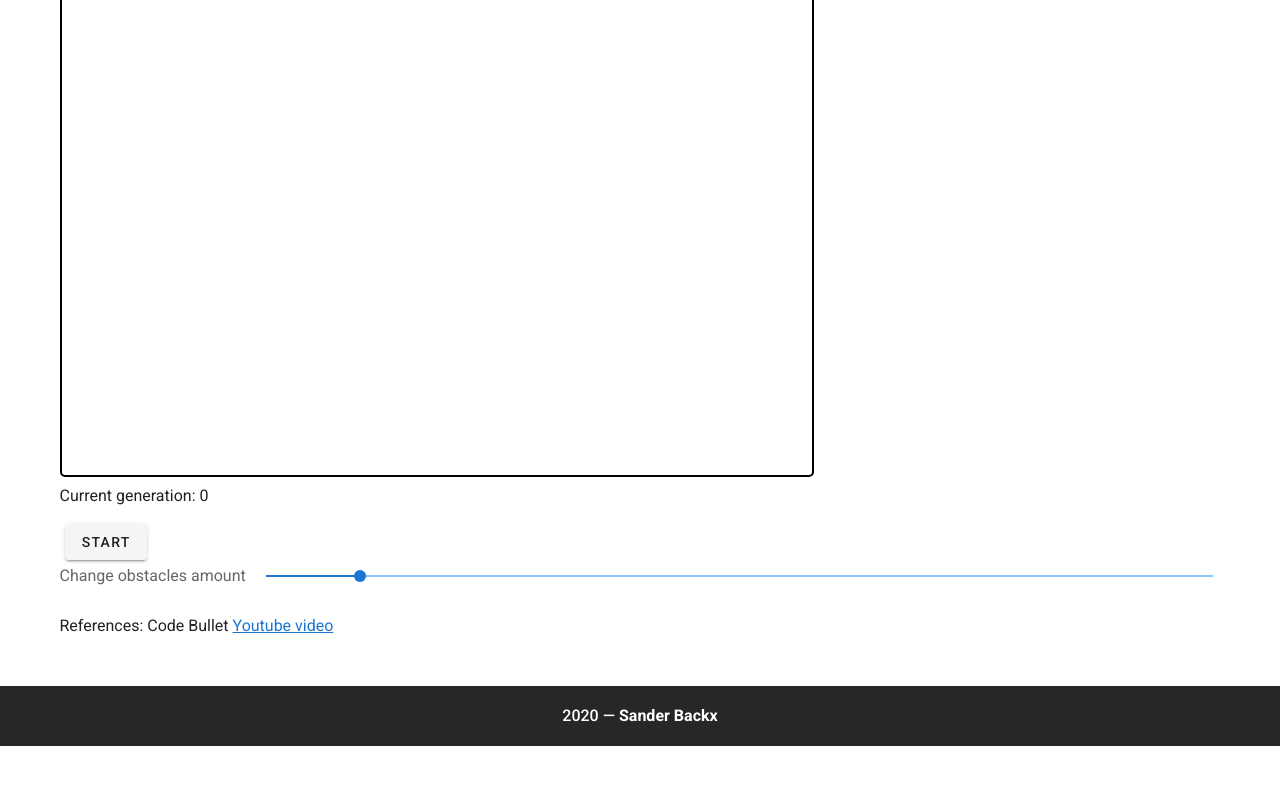
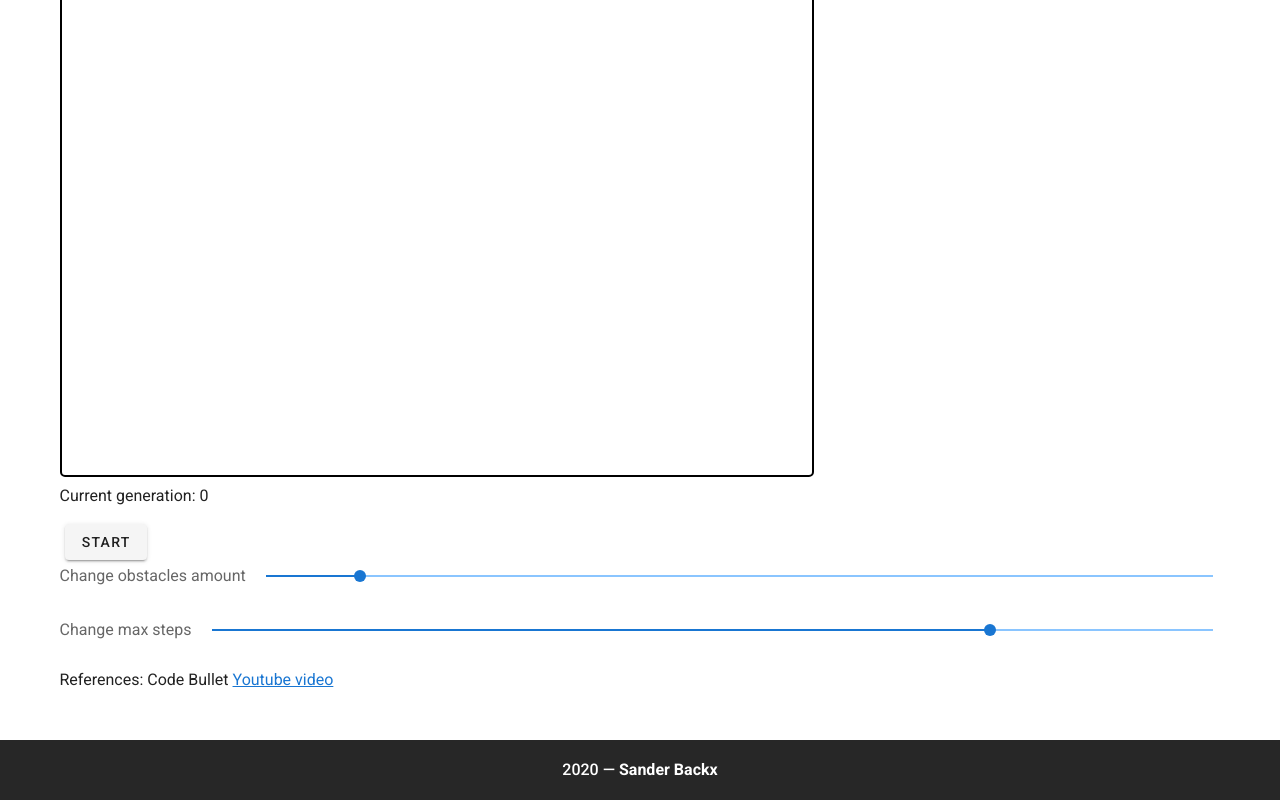
Before and after one commit to SanderBackx1/SanderBackx1.github.io, a Vue app: page /#/genalgo in a window 1280 px wide. Shown: the part 373-1173 px from the top of the page. Before the commit the page ends 1119 px from the top, so only its background shows below. Built offline with nearby package versions, Linux system fonts and the light colour scheme.

Commit message:
added max steps slider

```diff
--- a/src/assets/js/GeneticAlgorithm/dot.js
+++ b/src/assets/js/GeneticAlgorithm/dot.js
@@ -1,9 +1,9 @@
 export default class Dot {
-    constructor(pos) {
+    constructor(pos, brainsize) {
         this.pos = pos;
         this.vel = { x: 0, y: 0 };
         this.acc = { x: 0, y: 0 };
-        this.brain = new Brain(400);
+        this.brain = new Brain(brainsize);
         this.maxSpeed = 5
         this.dead = false;
         this.fitness = 0;
@@ -80,7 +80,8 @@ export default class Dot {
     }
 
     clone(startpos) {
-        const dot = new Dot(startpos, this.maxSpeed, this.maxSteps);
+        const dot = new Dot(startpos);
+        dot.maxSpeed =this.maxSpeed
         dot.brain = this.brain.clone();
         return dot;
     }
@@ -103,6 +104,21 @@ class Brain {
         this.directions = [];
         this.step = 0;
         this.randomize();
+    }
+    addNewSteps(amount){
+        for (let i = 0; i < amount; i++) {
+            let randomAngle = this.getRandomInt(Math.PI * 2);
+            const vector = {
+                x: Math.cos(randomAngle),
+                y: Math.sin(randomAngle),
+            };
+            this.directions.push(vector);
+        }
+    }
+    removeSteps(amount){
+        for(let i=0; i<amount;i++){
+            this.directions.pop();
+        }
     }
     randomize() {
         this.directions = [];
--- a/src/assets/js/GeneticAlgorithm/population.js
+++ b/src/assets/js/GeneticAlgorithm/population.js
@@ -3,19 +3,29 @@ export default class Population {
     constructor(size) {
         this.size = size;
         this.dots = [];
-        this.fillPopulation();
         this.generation = 1;
         this.bestDot = 0;
+        this.brainsize = 400;
+        this.fillPopulation();
 
     }
     fillPopulation() {
         this.dots = [];
         for (let i = 0; i < this.size; i++) {
-            const newDot = new Dot({ x: 350, y: 100 });
+            const newDot = new Dot({ x: 350, y: 100 }, this.brainsize);
             this.dots.push(newDot);
         }
     }
-
+    checkSteps(steps){
+        this.brainsize = steps;
+        this.dots.forEach((dot)=>{
+            if(dot.brain.directions.length>steps){
+                dot.brain.removeSteps(dot.brain.directions.length-steps);
+            }else if (dot.brain.directions.length<steps){
+                dot.brain.addNewSteps(steps-dot.brain.directions.length)
+            }
+        })
+    }
     update(border, goal, obstacle) {
         this.dots.forEach((dot) => {
             obstacle.checkCollision(dot);
--- a/src/views/GeneticAlgorithm.vue
+++ b/src/views/GeneticAlgorithm.vue
@@ -22,6 +22,13 @@
                 :max="50"
                 label="Change obstacles amount"
             ></v-slider>
+            <v-slider
+                v-model="maxsteps"
+                @change="checkSteps"
+                :min="50"
+                :max="500"
+                label="Change max steps"
+            ></v-slider>
             <p>References: Code Bullet <a href="https://www.youtube.com/watch?v=BOZfhUcNiqk">Youtube video</a></p>
         </v-container>
     </div>
@@ -40,6 +47,7 @@ export default {
             population: null,
             goal: null,
             obstaclesAmount: 5,
+            maxsteps:400,
             obstacles: null,
             run: true,
             generation: 0,
@@ -95,6 +103,11 @@ export default {
                 this.obstacles.addRemoveObjects(this.obstaclesAmount);
             }
         },
+        checkSteps(){
+            if(this.population){
+                this.population.checkSteps(this.maxsteps);
+            }
+        }
     },
 };
 </script>
```
